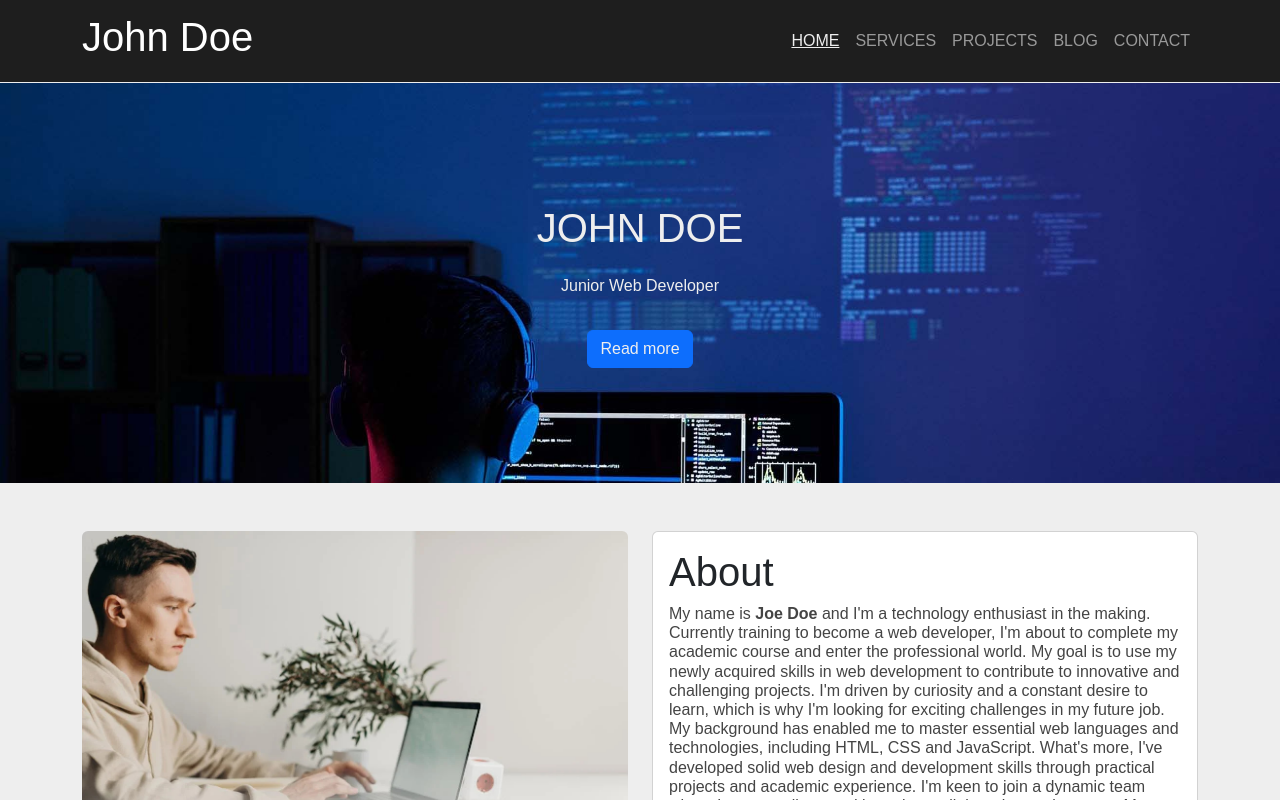
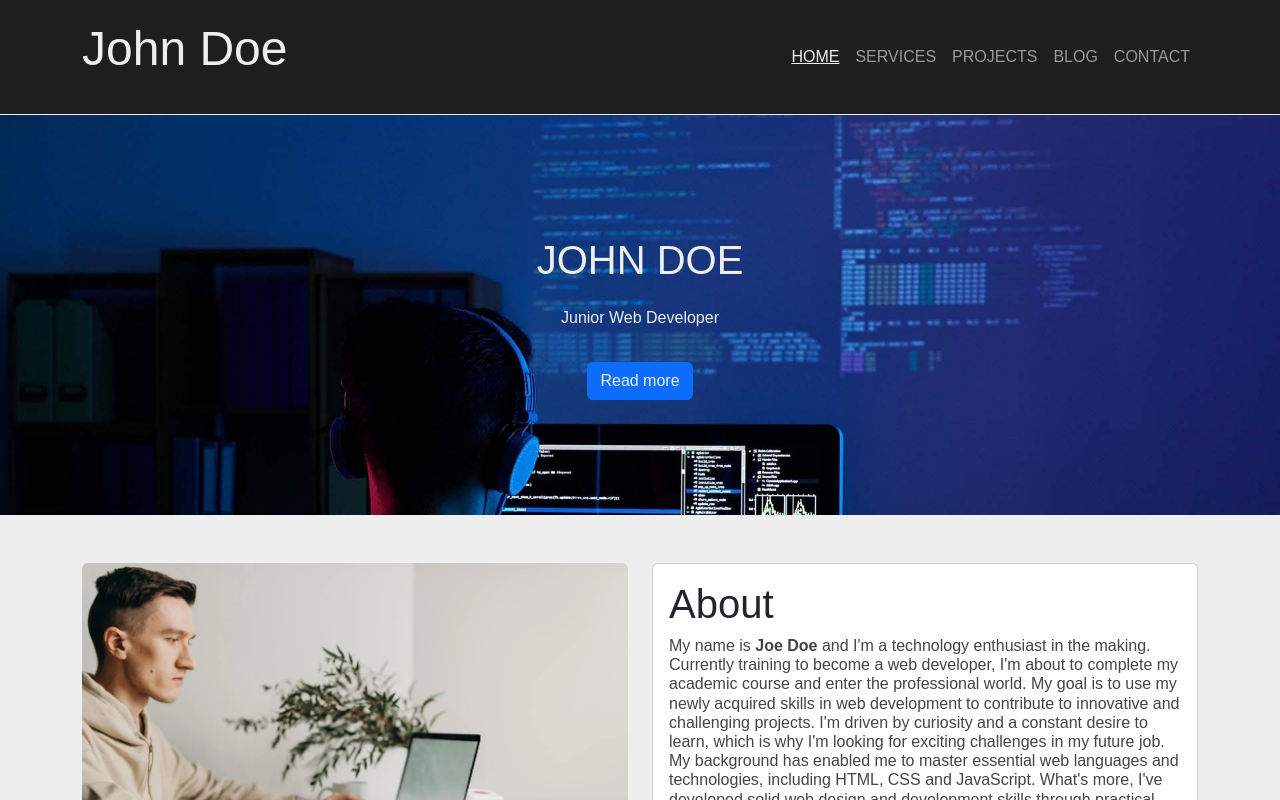
Before and after one commit to devlivepro/johndoe, a React (Create React App) app: page / in a window 1280 px wide. Shown: the top 800 px of the page. Built offline with nearby package versions, Linux system fonts and the light colour scheme.

Commit message:
Updates nav header logo text

```diff
--- a/src/components/Nav.jsx
+++ b/src/components/Nav.jsx
@@ -20,7 +20,7 @@ function Nav() {
     <nav className="navbar navbar-expand-lg navbar-dark nav-bg-color">
       <div className="container">
         <Link to="/" className="navbar-brand">
-          <h1>John Doe</h1>
+          <p class="header-text">John Doe</p>
         </Link>
 
         {/* Button menu mobile */}
```
